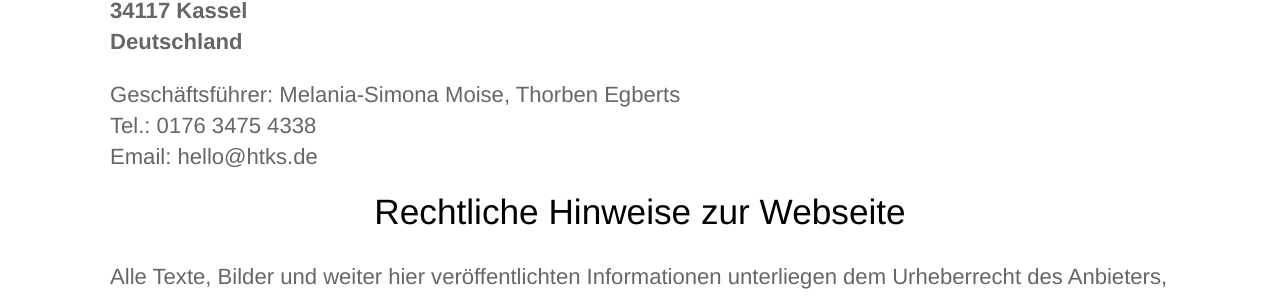
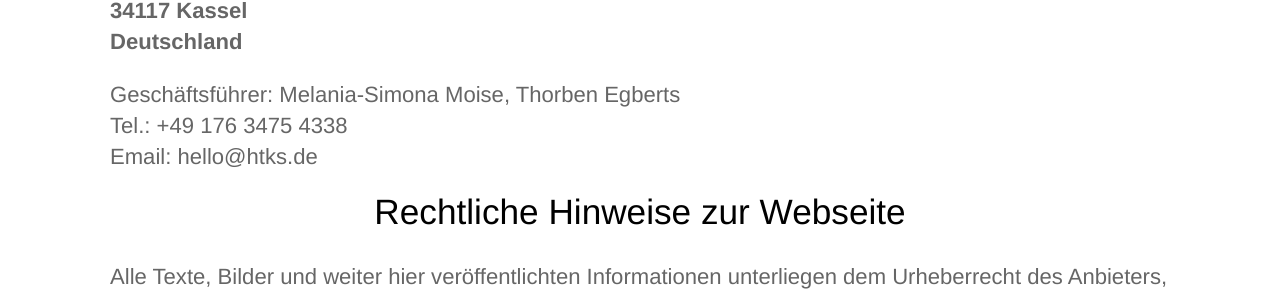
Before and after one commit to CloudCannon/hydra-jekyll-template, a Jekyll site: the page built from imprint/index.html, in a window 1280 px wide. Shown: the part 481-778 px from the top of the page. Built offline with Jekyll 4.4.1, drawn with Linux system fonts in a browser that asks for light colours.

Commit message:
FIX international phone number

```diff
--- a/imprint/index.html
+++ b/imprint/index.html
@@ -15,7 +15,7 @@ description:
       </p>
       <p>
         Geschäftsführer: Melania-Simona Moise, Thorben Egberts<br>
-        Tel.: 0176 3475 4338<br>
+        Tel.: +49 176 3475 4338<br>
         Email: hello@htks.de<br>
       </p>
       <h2>Rechtliche Hinweise zur Webseite</h2>
```
